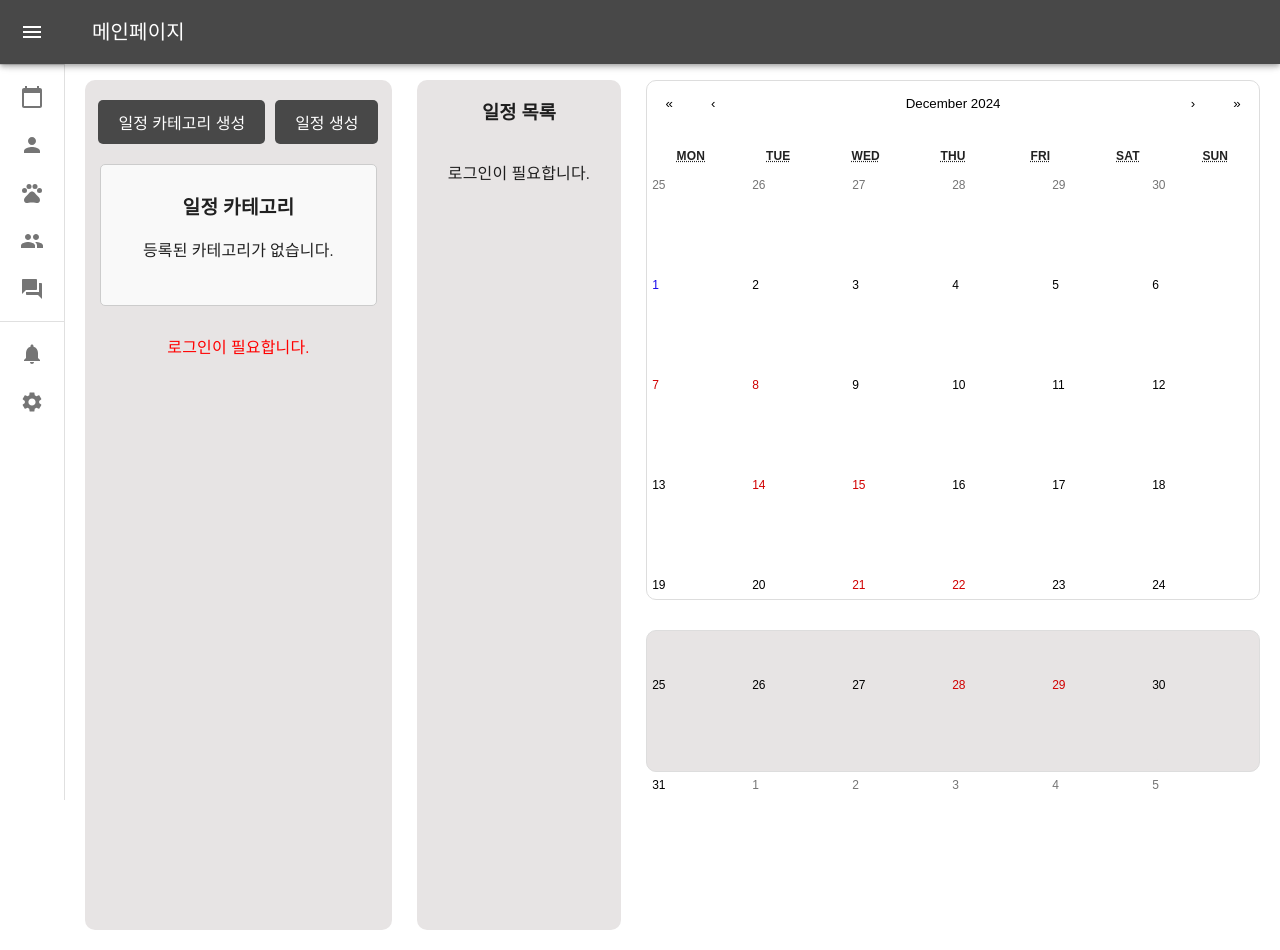
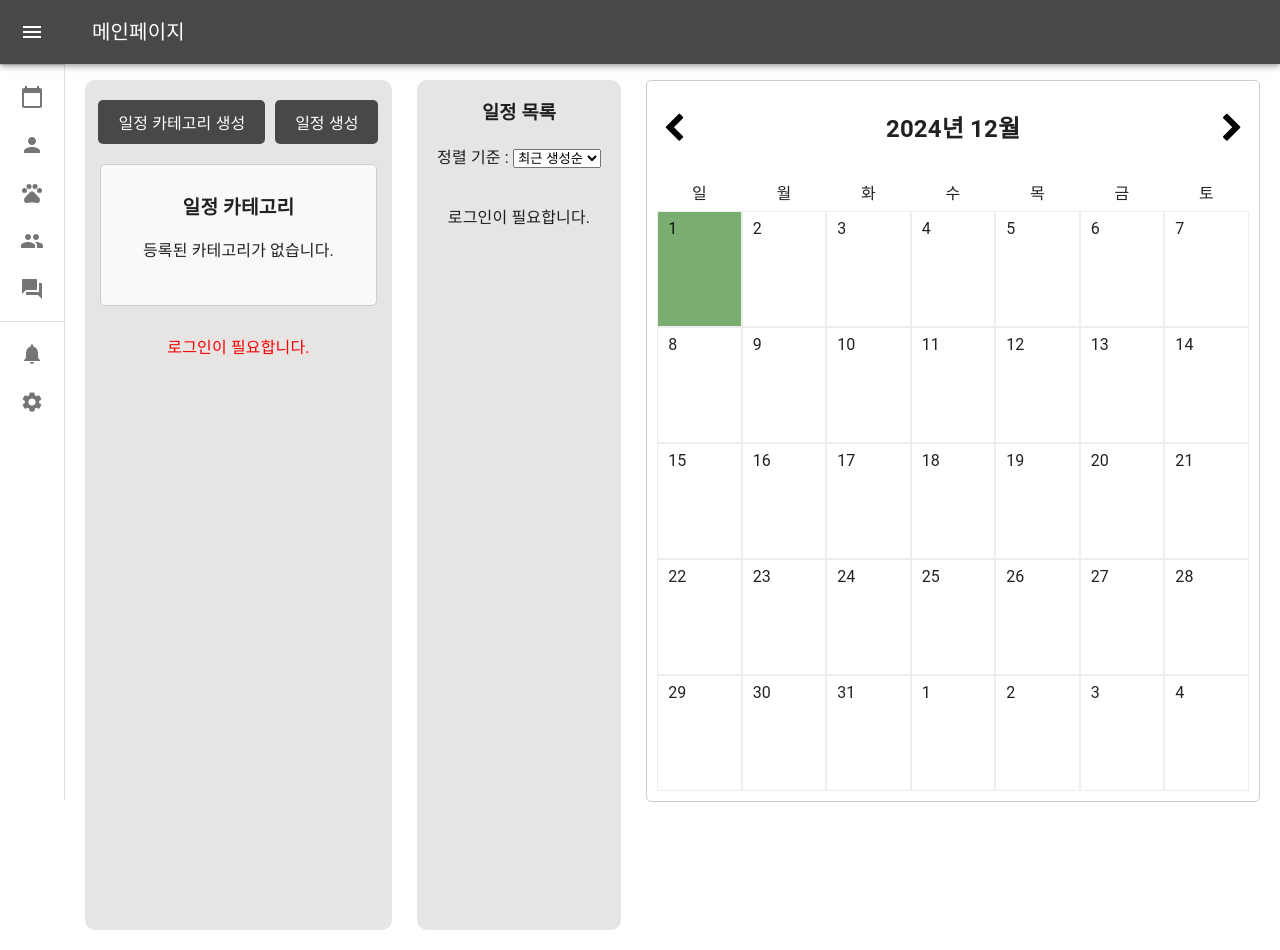
Before and after one commit to SJ-Petory/Petroy-FrontEnd, a React (Create React App) app: page /mainPage in a window 1280 px wide. Built offline with nearby package versions, Linux system fonts and the light colour scheme.

Commit message:
[feat #6] 대규모 수정

```diff
--- a/package.json
+++ b/package.json
@@ -18,6 +18,7 @@
     "date-fns": "^3.6.0",
     "dayjs": "^1.11.12",
     "dotenv": "^16.4.5",
+    "font-awesome": "^4.7.0",
     "gr": "^0.0.1",
     "kakao-js-sdk": "^1.2.3",
     "os-browserify": "^0.3.0",
--- a/src/components/commons/CalendarComponent.jsx
+++ b/src/components/commons/CalendarComponent.jsx
@@ -1,59 +1,89 @@
-import React, { useState, useEffect } from 'react';
-import Calendar from 'react-calendar';
-import 'react-calendar/dist/Calendar.css';
-import '../../styles/Calendar.css';
+import React, { useState } from 'react';
+import '../../styles/CalendarComponent.css';
+import 'font-awesome/css/font-awesome.min.css';
 
-const ScheduleComponent = ({ selectedDate, schedules }) => {
-    const getSchedulesForDate = (date) => {
-        return schedules.filter(schedule => {
-            const scheduleDate = new Date(schedule.scheduleAt).toDateString();
-            return scheduleDate === date.toDateString();
-        });
+const CalendarComponent = ({ schedules, selectedDates }) => {
+    const [currentDate, setCurrentDate] = useState(new Date());
+
+    const year = currentDate.getFullYear();
+    const month = currentDate.getMonth();
+
+    const firstDayOfMonth = new Date(year, month, 1);
+    const startDay = new Date(firstDayOfMonth);
+    startDay.setDate(1 - firstDayOfMonth.getDay());
+
+    const lastDayOfMonth = new Date(year, month + 1, 0);
+    const endDay = new Date(lastDayOfMonth);
+    endDay.setDate(lastDayOfMonth.getDate() + (6 - lastDayOfMonth.getDay()));
+
+    const groupDatesByWeek = (startDay, endDay) => {
+        const weeks = [];
+        let currentWeek = [];
+        let currentDate = new Date(startDay);
+
+        while (currentDate <= endDay) {
+            currentWeek.push(new Date(currentDate));
+            if (currentWeek.length === 7 || currentDate.getDay() === 6) {
+                weeks.push(currentWeek);
+                currentWeek = [];
+            }
+            currentDate.setDate(currentDate.getDate() + 1);
+        }
+
+        if (currentWeek.length > 0) {
+            weeks.push(currentWeek);
+        }
+
+        return weeks;
     };
 
-    return (
-        <div className="custom-schedule-container">
-            <ul className="custom-schedule-list">
-                {getSchedulesForDate(selectedDate).map(schedule => (
-                    <div key={schedule.scheduleId} className="custom-schedule-item">
-                        {schedule.title}
-                    </div>
-                ))}
-            </ul>
-        </div>
-    );
+    const weeks = groupDatesByWeek(startDay, endDay);
+
+    const goToPreviousMonth = () => {
+        setCurrentDate(new Date(year, month - 1, 1));
     };
 
-const CalendarComponent = ({ selectedDates, schedules }) => {
-    const [date, setDate] = useState(new Date());
-    const [selectedDate, setSelectedDate] = useState(null);
-
-    useEffect(() => {
-        setSelectedDate(new Date());
-    }, []);
-
-    const handleDateChange = (newDate) => {
-        setDate(newDate);
-        setSelectedDate(newDate);
+    const goToNextMonth = () => {
+        setCurrentDate(new Date(year, month + 1, 1));
     };
 
-    const tileContent = ({ date, view }) => {
-        if (view === 'month') {
-            const isSelected = selectedDates.has(date.toDateString());
-            const schedulesForDate = schedules.filter(schedule => {
-                const scheduleDate = new Date(schedule.scheduleAt).toDateString();
-                return scheduleDate === date.toDateString();
-            });
+    const today = new Date();
 
     return (
-                <div className="custom-tile-content">
-                    {isSelected && (
-                        <div className="indicator"></div>
-                    )}
-                    {schedulesForDate.length > 0 && (
-                        <div className="custom-tile-schedules">
-                            {schedulesForDate.map(schedule => (
-                                <div key={schedule.scheduleId} className="custom-tile-schedule-item">
+        <div className="calendar">
+            <div className="header">
+                <button onClick={goToPreviousMonth} className="nav-button">
+                    <i className="fa fa-chevron-left" aria-hidden="true"></i> {/* 이전 아이콘 */}
+                </button>
+                <h2>{year}년 {month + 1}월</h2>
+                <button onClick={goToNextMonth} className="nav-button">
+                    <i className="fa fa-chevron-right" aria-hidden="true"></i> {/* 다음 아이콘 */}
+                </button>
+            </div>
+            <div className="weekdays">
+                <div>일</div>
+                <div>월</div>
+                <div>화</div>
+                <div>수</div>
+                <div>목</div>
+                <div>금</div>
+                <div>토</div>
+            </div>
+            <div className="days">
+                {weeks.map((week, index) => (
+                    <div key={index} className="week">
+                        {week.map((date, idx) => {
+                            const dateStr = date.toDateString();
+                            const isToday = dateStr === today.toDateString();
+                            const hasSchedules = schedules.filter(schedule => new Date(schedule.date).toDateString() === dateStr);
+
+                            return (
+                                <div key={idx} className={`day ${isToday ? 'today' : ''}`}>
+                                    {date.getDate()}
+                                    {hasSchedules.length > 0 && (
+                                        <div className="schedule-details">
+                                            {hasSchedules.map(schedule => (
+                                                <div key={schedule.scheduleId} className="Calendar-schedule-title">
                                                     {schedule.title}
                                                 </div>
                                             ))}
@@ -61,21 +91,10 @@ const CalendarComponent = ({ selectedDates, schedules }) => {
                                     )}
                                 </div>
                             );
-        }
-    };
-
-
-    return (
-        <div className="custom-calendar-wrapper">
-            <div className="custom-calendar-container">
-                <Calendar
-                    onChange={handleDateChange}
-                    value={date}
-                    view="month"
-                    tileContent={tileContent}
-                />
+                        })}
                     </div>
-            {selectedDate && <ScheduleComponent selectedDate={selectedDate} schedules={schedules} />}
+                ))}
+            </div>
         </div>
     );
 };
--- a/src/pages/Main/MainPage.jsx
+++ b/src/pages/Main/MainPage.jsx
@@ -7,7 +7,6 @@ import ScheduleDetailModal from '../../components/Schedule/ScheduleDetailModal.j
 import { fetchMemberPets } from '../../services/TokenService.jsx';
 import axios from 'axios';
 import '../../styles/Main/MainPage.css';
-import { FaChevronDown, FaChevronUp } from 'react-icons/fa';
 
 const API_BASE_URL = process.env.REACT_APP_API_URL;
 
@@ -23,10 +22,11 @@ function MainPage() {
     const [error, setError] = useState(null);
     const [selectedPets, setSelectedPets] = useState(new Set());
     const [selectedSchedules, setSelectedSchedules] = useState(new Set());
+    const [selectedScheduleId, setSelectedScheduleId] = useState(null);
     const [selectedDates, setSelectedDates] = useState(new Set());
-    const [selectedScheduleId, setSelectedScheduleId] = useState(null);
-    const [expandedSchedules, setExpandedSchedules] = useState(new Set());
     const [selectedCategories, setSelectedCategories] = useState(new Set());
+    const [scheduleDetails, setScheduleDetails] = useState([]);
+    const [sortOrder, setSortOrder] = useState('recent');
 
     useEffect(() => {
         const loadPets = async () => {
@@ -132,22 +132,9 @@ function MainPage() {
     }, []);
 
     useEffect(() => {
-        const dates = new Set();
-        selectedSchedules.forEach((scheduleId) => {
-            const schedule = schedules.find((s) => s.scheduleId === scheduleId);
-            if (schedule) {
-                dates.add(new Date(schedule.scheduleAt).toDateString());
-            }
-        });
-        setSelectedDates(dates);
-    }, [selectedSchedules, schedules]);
-
-    useEffect(() => {
-        if (!loading && !error) {
         const allScheduleIds = new Set(schedules.map(schedule => schedule.scheduleId));
         setSelectedSchedules(allScheduleIds);
-        }
-    }, [loading, error, schedules]);
+    }, [schedules]);
 
     const openCategoryModal = () => setIsCategoryModalOpen(true);
     const closeCategoryModal = () => setIsCategoryModalOpen(false);
@@ -189,6 +176,26 @@ function MainPage() {
         });
     };
 
+    const handleScheduleCheckboxChange = (scheduleId, date) => {
+        setSelectedDates(prevSelectedDates => {
+            const newSelectedDates = new Set(prevSelectedDates);
+            const key = `${scheduleId}-${date}`;
+            if (newSelectedDates.has(key)) {
+                newSelectedDates.delete(key);
+            } else {
+                newSelectedDates.add(key);
+            }
+
+            // 일정 제목 및 날짜를 저장
+            const updatedScheduleDetails = newSelectedDates.has(key)
+                ? [...scheduleDetails, { scheduleId, title: schedules.find(schedule => schedule.scheduleId === scheduleId).title, date: date }] // date를 그대로 사용
+                : scheduleDetails.filter(detail => detail.scheduleId !== scheduleId || detail.date !== date);
+
+            setScheduleDetails(updatedScheduleDetails);
+            return newSelectedDates;
+        });
+    };
+
     const handleCategoryCheckboxChange = (categoryId) => {
         setSelectedCategories(prevSelectedCategories => {
             const newSelectedCategories = new Set(prevSelectedCategories);
@@ -201,41 +208,23 @@ function MainPage() {
         });
     };
 
-    const handleScheduleCheckboxChange = (scheduleId) => {
-        setSelectedSchedules(prevSelectedSchedules => {
-            const newSelectedSchedules = new Set(prevSelectedSchedules);
-            if (newSelectedSchedules.has(scheduleId)) {
-                newSelectedSchedules.delete(scheduleId);
+    const sortedSchedules = schedules.flatMap((schedule) =>
+        schedule.selectedDates.map((date) => ({
+            scheduleId: schedule.scheduleId,
+            title: schedule.title,
+            date: new Date(date), // Date 객체로 변환
+            petName: schedule.petName,
+            priority: schedule.priority,
+            status: schedule.status,
+            createdAt: schedule.createdAt // 생성일 추가
+        }))
+    ).sort((a, b) => {
+        if (sortOrder === 'recent') {
+            return b.createdAt - a.createdAt; // 최근 생성순
         } else {
-                newSelectedSchedules.add(scheduleId);
-            }
-
-            // 선택한 일정의 날짜를 업데이트
-            const updatedDates = new Set();
-            newSelectedSchedules.forEach(id => {
-                const schedule = schedules.find(s => s.scheduleId === id);
-                if (schedule && schedule.selectedDates) {
-                    schedule.selectedDates.forEach(date => {
-                        updatedDates.add(new Date(date).toDateString());
-                    });
+            return a.date - b.date; // 날짜순
         }
     });
-            setSelectedDates(updatedDates);
-            return newSelectedSchedules;
-        });
-    };
-
-    const toggleScheduleDetails = (scheduleId) => {
-        setExpandedSchedules(prev => {
-            const newExpanded = new Set(prev);
-            if (newExpanded.has(scheduleId)) {
-                newExpanded.delete(scheduleId);
-            } else {
-                newExpanded.add(scheduleId);
-            }
-            return newExpanded;
-        });
-    };
 
     return (
         <div className="main-page">
@@ -326,43 +315,39 @@ function MainPage() {
 
             <div className="schedule-list">
             <h3>일정 목록</h3>
+            <div className="sort-select">
+                <label htmlFor="sortOrder">정렬 기준 : </label>
+                <select
+                    id="sortOrder"
+                    value={sortOrder}
+                    onChange={(e) => setSortOrder(e.target.value)}
+                >
+                    <option value="recent">최근 생성순</option>
+                    <option value="date">날짜순</option>
+                </select>
+            </div>
             {loading ? (
     <p>로딩 중...</p>
 ) : error ? (
     <p>{error}</p>
-                ) : schedules.length > 0 ? (
+) : sortedSchedules.length > 0 ? (
     <div className="schedule-list-content">
-                        {schedules.map((schedule) => (
-                            <div key={schedule.scheduleId} className="schedule-item">
-                                <div className="schedule-title" onClick={() => openScheduleDetailModal(schedule.scheduleId)}>
+        {sortedSchedules.map((schedule) => (
+            <div key={`${schedule.scheduleId}-${schedule.date}`} className="schedule-item" onClick={() => openScheduleDetailModal(schedule.scheduleId)}>
+                <div className="schedule-title">
                     <input
                         type="checkbox"
-                                        checked={selectedSchedules.has(schedule.scheduleId)}
-                                        onChange={() => handleScheduleCheckboxChange(schedule.scheduleId)}
+                        checked={selectedSchedules.has(schedule.scheduleId) && selectedDates.has(`${schedule.scheduleId}-${schedule.date}`)}
+                        onClick={(e) => e.stopPropagation()}
+                        onChange={() => handleScheduleCheckboxChange(schedule.scheduleId, schedule.date)}
                         className="schedule-checkbox"
-                                        onClick={(e) => e.stopPropagation()}
                     />
                     <h4>{schedule.title}</h4>
-                                    <p>우선순위 : {getPriorityLabel(schedule.priority)}</p>
-                                    <p>반려동물 : {schedule.petName.join(', ')}</p>
-                                    <span
-                                        onClick={(e) => {
-                                            e.stopPropagation();
-                                            toggleScheduleDetails(schedule.scheduleId);
-                                        }}
-                                        className="toggle-arrow"
-                                     >
-                                        {expandedSchedules.has(schedule.scheduleId) ? <FaChevronUp /> : <FaChevronDown />}
-                                     </span>
                 </div>
-                                {expandedSchedules.has(schedule.scheduleId) && (
-                                    <div className="schedule-dates">
-                                        <h4>해당 날짜</h4>
-                                        {schedule.selectedDates.map((date, index) => (
-                                            <p key={index}>{new Date(date).toLocaleString()}</p>
-                                        ))}
-                                    </div>
-                                )}
+                <p>날짜: {schedule.date.toLocaleString()}</p>
+                <p>반려동물: {schedule.petName.join(', ')}</p>
+                <p>우선순위: {getPriorityLabel(schedule.priority)}</p>
+                <p>상태: {schedule.status}</p>
             </div>
         ))}
     </div>
@@ -372,11 +357,15 @@ function MainPage() {
             </div>
 
             <div className="right-section">
-                <CalendarComponent selectedDates={selectedDates} schedules={schedules.filter(schedule => selectedSchedules.has(schedule.scheduleId))} />
+                <CalendarComponent
+                    schedules={scheduleDetails}
+                    selectedDates={selectedDates}
+                />
             </div>
 
             <CategoryModal isOpen={isCategoryModalOpen} onRequestClose={closeCategoryModal} />
             {isScheduleModalOpen && (<ScheduleModal onClose={closeScheduleModal} pets={[...pets, ...careGiverPets]} />)}
+
             <ScheduleDetailModal
                 isOpen={isScheduleDetailModalOpen}
                 onRequestClose={closeScheduleDetailModal}
--- a/src/styles/Calendar.css
+++ /dev/null
@@ -1,146 +0,0 @@
-.custom-calendar-wrapper {
-  display: flex;
-  flex-direction: column;
-  width: 100%;
-  height: 65vh;
-}
-
-.custom-calendar-container {
-  display: flex;
-  justify-content: center;
-  width: 100%;
-  margin: 0 auto;
-  margin-bottom: 10px;
-  height: 100%;
-}
-
-.react-calendar {
-  border: 1px solid #ddd;
-  border-radius: 10px;
-  font-size: 16px;
-  width: 100%;
-  height: auto;
-  display: grid;
-  grid-template-rows: repeat(6, 1fr);
-}
-
-.react-calendar__month-view {
-  width: 100%;
-  height: 100%;
-}
-
-.react-calendar__tile {
-  position: relative;
-  padding: 50px;
-  box-sizing: border-box;
-}
-
-.react-calendar--five-rows {
-  grid-template-rows: repeat(5, 1fr);
-}
-
-.custom-tile-content {
-  position: relative;
-  display: flex;
-  justify-content: center;
-  align-items: center;
-  height: 100%;
-}
-
-.custom-tile-schedules {
-  position: absolute;
-  font-size: 0.8em;
-  color: #333;
-  width: 80px;
-  max-height: 60px;
-  overflow-y: auto;
-  border: 1px solid #ddd;
-  border-radius: 4px;
-  background-color: #f9f9f9;
-  padding: 2px 4px;
-  text-align: center;
-}
-
-.custom-tile-schedules::-webkit-scrollbar {
-  width: 0px;
-  background: transparent;
-}
-
-.custom-tile-schedule-item {
-  display: block;
-  margin-bottom: 2px;
-  white-space: nowrap;
-  overflow: hidden;
-  text-overflow: ellipsis;
-  background-color: #ffffff;
-  border: 1px solid #ddd;
-}
-
-.custom-schedule-list {
-  display: flex;
-  flex-direction: column;
-  padding: 10px;
-  width: 80%;
-  justify-content: flex-start;
-  text-align: center;
-  overflow-y: auto;
-  height: 160px;
-  margin: 0 auto;
-  background-color: #e7e4e4;
-  border: 1px solid #e7e4e4;
-  border-radius: 5px;
-}
-
-.custom-schedule-list::-webkit-scrollbar {
-  width: 0px;
-  background: transparent;
-}
-
-.react-calendar__tile > abbr {
-  position: absolute;
-  top: 5px;
-  left: 5px;
-  margin: 0;
-  font-size: 12px;
-}
-
-.custom-highlight-today {
-  background: #c6dbc9;
-  border-radius: 10px;
-}
-
-.custom-schedule-container {
-  margin-top: 20px;
-  padding: 10px;
-  border: 1px solid #ddd;
-  border-radius: 10px;
-  width: 100%;
-  height: 220px;
-  background: #e7e4e4;
-  text-align: center;
-  justify-content: center;
-}
-
-.custom-schedule-item {
-  padding: 10px;
-  margin: 5px auto;
-  background-color: #FFFFFF;
-  margin-bottom: 10px;
-  border-radius: 10px;
-  width: 70%;
-}
-
-.custom-tile-content {
-  position: relative;
-}
-
-.indicator {
-  width: 8px; /* 네모의 너비 */
-  height: 8px; /* 네모의 높이 */
-  background-color: #ff5722; /* 네모 색상 */
-  position: absolute;
-  bottom: 5px; /* 타일의 하단에서의 위치 */
-  left: 50%; /* 타일의 중앙에 위치 */
-  transform: translateX(-50%); /* 중앙 정렬 */
-  border-radius: 2px; /* 둥글게 */
-}
--- /dev/null
+++ b/src/styles/CalendarComponent.css
@@ -0,0 +1,64 @@
+.calendar {
+  width: 100%;
+  height: 100%;
+  border: 1px solid #ccc;
+  padding: 10px;
+  border-radius: 5px;
+}
+
+.header {
+  display: flex;
+  justify-content: space-between;
+  align-items: center;
+  margin-bottom: 10px;
+}
+
+.nav-button {
+  background: none;
+  border: none;
+  cursor: pointer;
+  font-size: 30px;
+}
+
+.weekdays, .days {
+  display: flex;
+  flex-wrap: wrap;
+}
+
+.weekdays div, .day {
+  width: 14.28%;
+  text-align: center;
+  padding: 5px;
+}
+
+.day {
+  border: 1px solid #eee;
+  box-sizing: border-box;
+  height: 14.5vh;
+  text-align: left; /* 왼쪽 정렬 */
+  padding-left: 10px; /* 왼쪽 여백 추가 */
+}
+
+
+.week {
+  display: flex;
+  width: 100%;
+}
+
+.today {
+  background-color: #79ae70; /* 원하는 배경색으로 설정 */
+}
+
+.Calendar-schedule-title {
+  margin-top: 2px;
+  display: flex;
+  justify-content: center; /* 수평 중앙 정렬 */
+  align-items: center; /* 수직 중앙 정렬 */
+  text-align: center; /* 텍스트 중앙 정렬 */
+  background-color: #2e3030; /* 일정 제목 배경색 */
+  border-radius: 3px; /* 모서리 둥글게 */
+  padding: 2px; /* 여백 */
+  margin-right: 5px;
+  font-size: 11px;
+  color: white;
+}
--- a/src/styles/Main/MainPage.css
+++ b/src/styles/Main/MainPage.css
@@ -233,3 +233,7 @@
 .category-checkbox:hover {
     background-color: #e0e0e0;
 }
+
+.sort-select{
+    margin-bottom: 20px;
+}
```
Also changed, not shown: src/components/Schedule/ScheduleModal.jsx (+5 -5 lines), 2 other files (tests, documents, lock files or other folders). Lines whose indentation alone changed are shown as unchanged.
